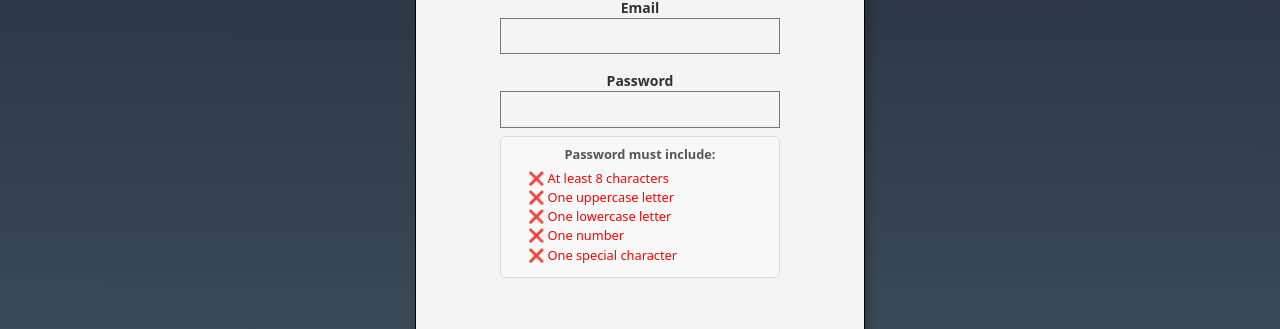
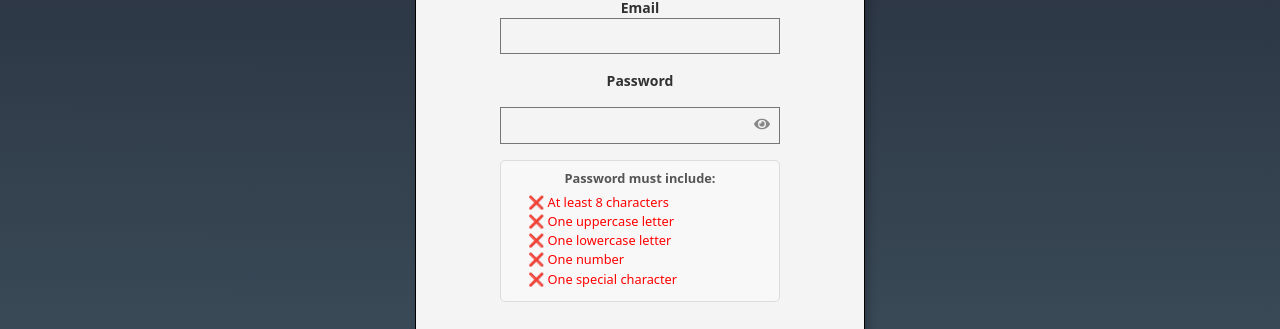
Before and after one commit to lauraanderson-projects/facedetectionapp, a React (Vite) app: page / in a window 1280 px wide. Both pictures are taken after a click on the element "Register". Shown: the part 471-800 px from the top of the page. Built offline with nearby package versions, Linux system fonts and the light colour scheme.

Commit message:
added a password visible functionality

```diff
--- a/package.json
+++ b/package.json
@@ -14,6 +14,7 @@
     "particles-bg": "^2.5.5",
     "react": "^19.1.0",
     "react-dom": "^19.1.0",
+    "react-icons": "^5.5.0",
     "react-parallax-tilt": "^1.7.301",
     "tachyons": "^4.12.0"
   },
--- a/src/components/Register/Register.css
+++ b/src/components/Register/Register.css
@@ -15,3 +15,21 @@
   width: 280px; /* match or slightly less than form width */
   min-width: 280px;
 }
+
+.password-input-container {
+  position: relative;
+  display: flex; /* or block, depending on your layout */
+  align-items: center; /* if using flex */
+}
+
+.password-input {
+  padding-right: 30px; /* Adjust based on icon size */
+  /* Other input styles */
+}
+
+.password-toggle-icon {
+  position: absolute;
+  right: 10px; /* Adjust position */
+  cursor: pointer;
+  color: #888; /* Icon color */
+}
--- a/src/components/Register/Register.jsx
+++ b/src/components/Register/Register.jsx
@@ -1,6 +1,7 @@
 import React from "react";
 import "./Register.css";
 import PasswordChecklist from "../../assets/PasswordChecklist/PasswordChecklist";
+import { FaEye, FaEyeSlash } from "react-icons/fa"; // Import icons
 
 class Register extends React.Component {
   constructor(props) {
@@ -10,6 +11,7 @@ class Register extends React.Component {
       password: "",
       name: "",
       passwordError: "",
+      passwordVisible: false,
     };
 
     // Define password rules once — reusable anywhere
@@ -21,6 +23,12 @@ class Register extends React.Component {
       { label: "One special character", test: /[^A-Za-z0-9]/ },
     ];
   }
+
+  togglePasswordVisibility = () => {
+    this.setState((prevState) => ({
+      passwordVisible: !prevState.passwordVisible,
+    }));
+  };
 
   validatePassword = (password) => {
     for (let rule of this.passwordRules) {
@@ -68,6 +76,8 @@ class Register extends React.Component {
 
   render() {
     const { password, passwordError } = this.state;
+    const { passwordVisible } = this.state;
+    const icon = passwordVisible ? FaEye : FaEyeSlash;
 
     return (
       <div>
@@ -99,17 +109,26 @@ class Register extends React.Component {
                     onChange={this.onEmailChange}
                   />
                 </div>
-                <div className="mv3">
+                <div className="mt3">
                   <label className="db fw6 lh-copy f6" htmlFor="password">
                     Password
                   </label>
+                </div>
+                <div className="mv3 password-input-container">
                   <input
-                    className="b pa2 input-reset ba bg-transparent hover-bg-black hover-white w-100"
-                    type="password"
+                    className="pa2 input-reset ba bg-transparent hover-bg-black hover-white w-100 password-input"
+                    type={passwordVisible ? "text" : "password"}
                     id="password"
                     autoComplete="off"
                     onChange={this.onPasswordChange}
                   />
+                  <span
+                    onClick={this.togglePasswordVisibility}
+                    className="password-toggle-icon"
+                  >
+                    {passwordVisible ? <FaEyeSlash /> : <FaEye />}
+                  </span>
+                </div>
                 <div className="password-checklist-container">
                   {/* Reusable password checklist */}
                   <PasswordChecklist
@@ -124,7 +143,6 @@ class Register extends React.Component {
                           {passwordError}
                         </p>
                       ))}
-                    </div>
                   </div>
                 </div>
               </fieldset>
```
Also changed, not shown: 1 other file (tests, documents, lock files or other folders). Lines whose indentation alone changed are shown as unchanged.
